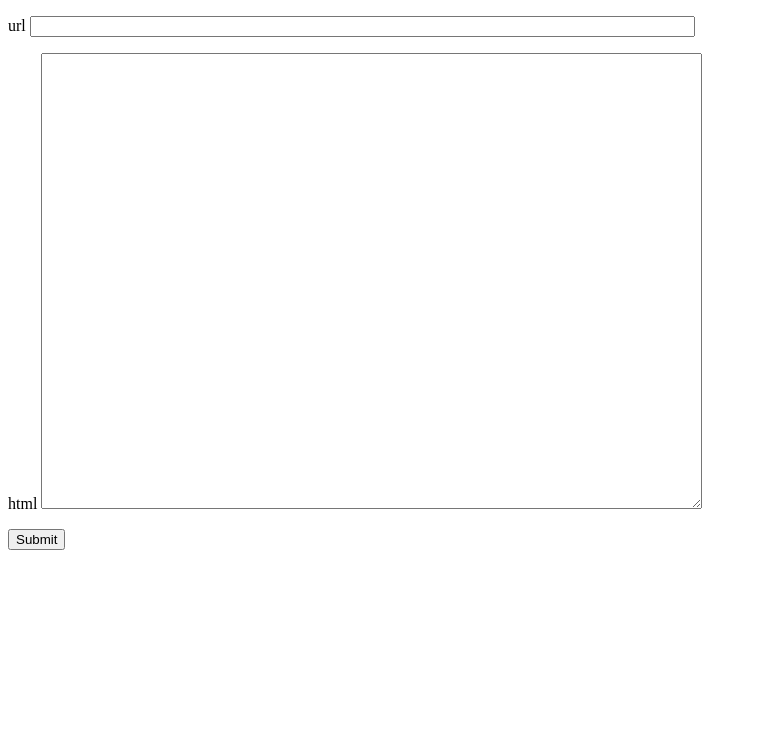
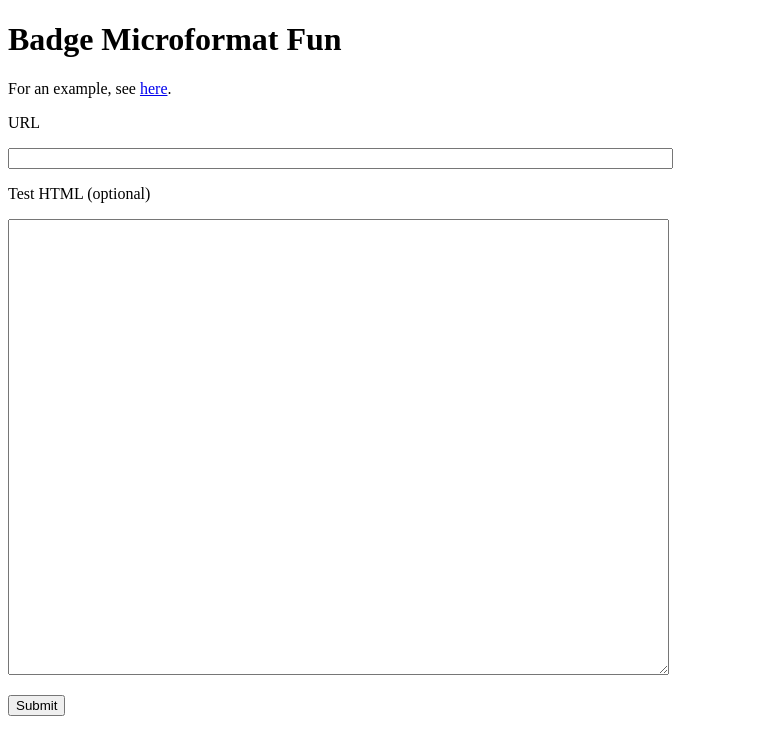
Before and after one commit to toolness/badge-microformat-fun, a plain HTML site: page static/index.html in a window 1280 px wide. Shown: the whole page, without its empty margins (0-757 px from the left). Drawn offline with Linux system fonts and the light colour scheme.

Commit message:
moved sample into static dir

```diff
--- a/static/index.html
+++ b/static/index.html
@@ -1,8 +1,16 @@
 <!DOCTYPE html>
 <meta charset="utf-8">
 <title>Badge Microformat Fun</title>
+<h1>Badge Microformat Fun</h1>
+
+<p>For an example, see <a href="sample/media-card.html">here</a>.</p>
+
 <form action="/assertion">
-  <p>url <input type="text" size="80" name="url"></p>
-  <p>html <textarea cols="80" rows="30" name="testHtml"></textarea></p>
-  <input type="submit">
+  <p>URL</p>
+  <input type="text" size="80" name="url">
+
+  <p>Test HTML (optional)</p>
+  <textarea cols="80" rows="30" name="testHtml"></textarea>
+
+  <p><input type="submit"></p>
 </form>
```
Also changed, not shown: test/test-spec.js (+1 -1 lines), static/sample/css/webmaker.css (renamed from sample/css/webmaker.css), static/sample/img/code-whisperer.png (renamed from sample/img/code-whisperer.png), static/sample/media-card.html (renamed from sample/media-card.html).
